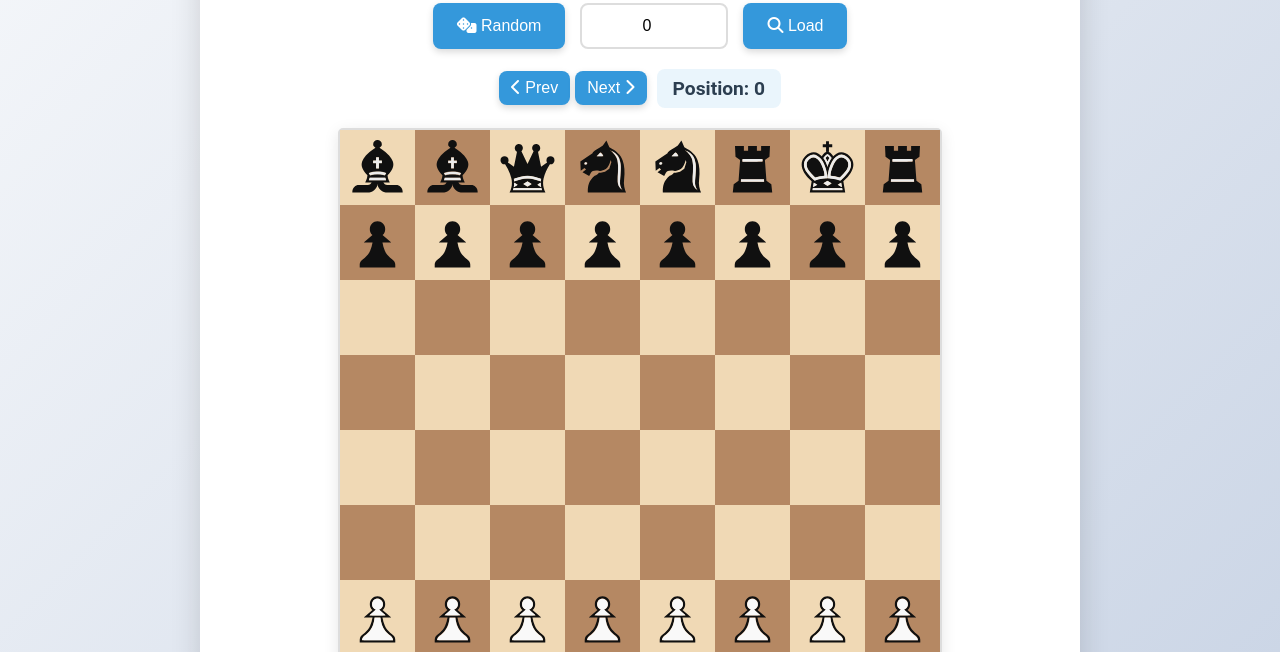
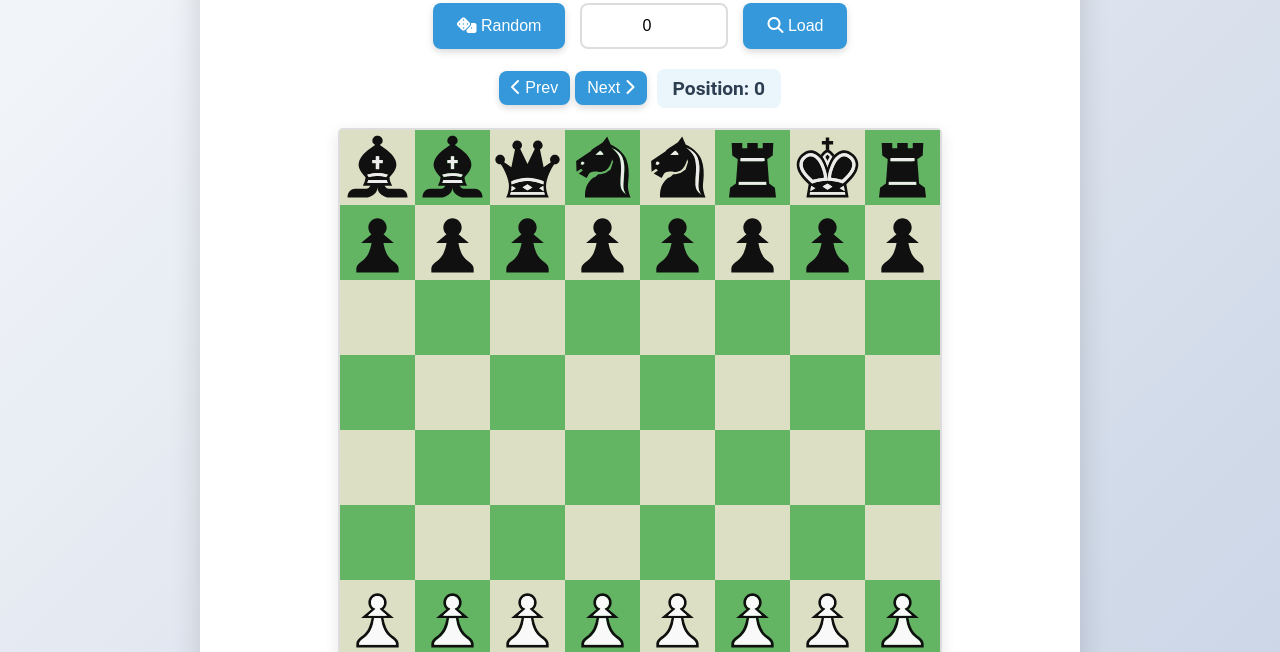
Before and after one commit to Farley-GPT/Chess960-Generator, a plain HTML site: page index.html in a window 1280 px wide. Shown: the part 126-778 px from the top of the page. Drawn offline with Linux system fonts and the light colour scheme.

Commit message:
Update index.html

```diff
--- a/index.html
+++ b/index.html
@@ -12,8 +12,8 @@
             --secondary-color: #3498db;
             --light-color: #f8f9fa;
             --dark-color: #34495e;  /* Darker slate blue */
-            --light-square-color: #f0d9b5; /* Lighter wood */
-            --dark-square-color: #b58863;  /* Darker wood */
+            --light-square-color: #dddfc4; /* Lighter wood */
+            --dark-square-color: #64b563;  /* Darker wood */
             --accent-color: #e74c3c; /* Red accent */
             --border-color: #ddd;
             --highlight-color: rgba(255, 255, 0, 0.7); /* Yellow highlight */
@@ -119,8 +119,8 @@
         .black { background-color: var(--dark-square-color); }
 
         .piece {
-            width: 85%;
-            height: 85%;
+            width: 100%;
+            height: 100%;
             transition: transform 0.3s ease-in-out, opacity 0.3s ease; /* Smoother transition and opacity for loading */
             pointer-events: auto; /* Make pieces interactive */
             cursor: grab;
```
